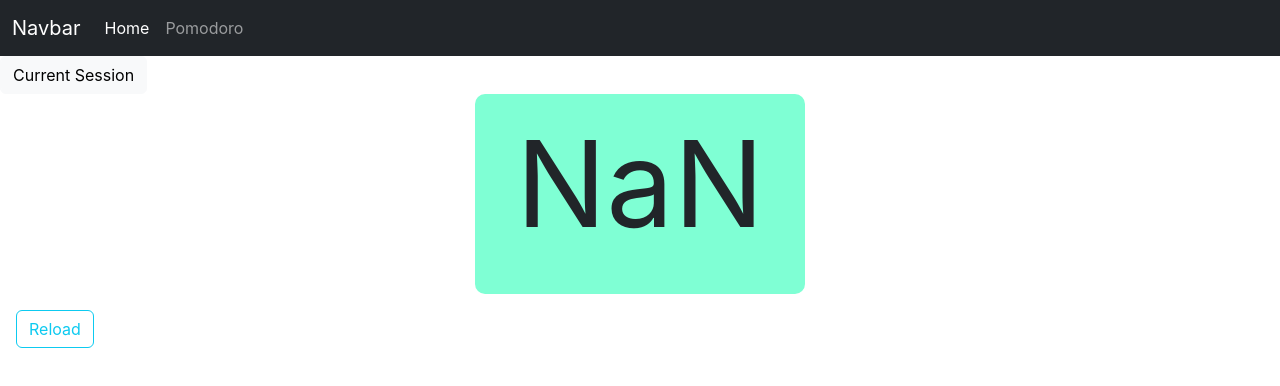
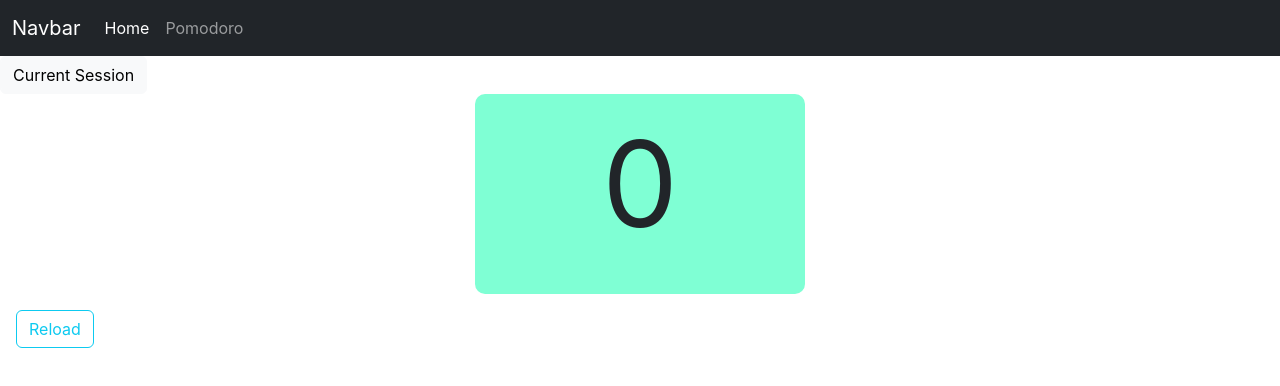
Before and after one commit to PJiyush/A-Productivity-App, a React (Create React App) app: page / in a window 1280 px wide. Shown: the top 386 px of the page. Built offline with nearby package versions, Linux system fonts and the light colour scheme.

Commit message:
fixed an important bug for local storage

```diff
--- a/src/App.js
+++ b/src/App.js
@@ -5,11 +5,11 @@ import Navbar from './Components/Navbar';
 
 
 function App() {
-  const [totaltime, setTotaltime] = useState(0)
+
   return (
     <>
     <Navbar/>
-    <Chart time={totaltime}/>
+    <Chart/>
     </>
   );
 }
--- a/src/Components/Chart.js
+++ b/src/Components/Chart.js
@@ -3,7 +3,7 @@ import React, { useEffect, useState } from 'react'
 function Chart() {
     const [totaltime, setTotaltime] = useState(0)
     useEffect(()=>{
-        setTotaltime((totaltime)=>totaltime+parseInt(localStorage.getItem("yourTime")) )
+      localStorage.getItem("yourTime")===null?localStorage.setItem("yourTime",String(totaltime)):setTotaltime((totaltime)=>totaltime+parseInt(localStorage.getItem("yourTime")) )
         return ()=>setTotaltime(0)
     })
     const reloadBtn=()=>{
```
